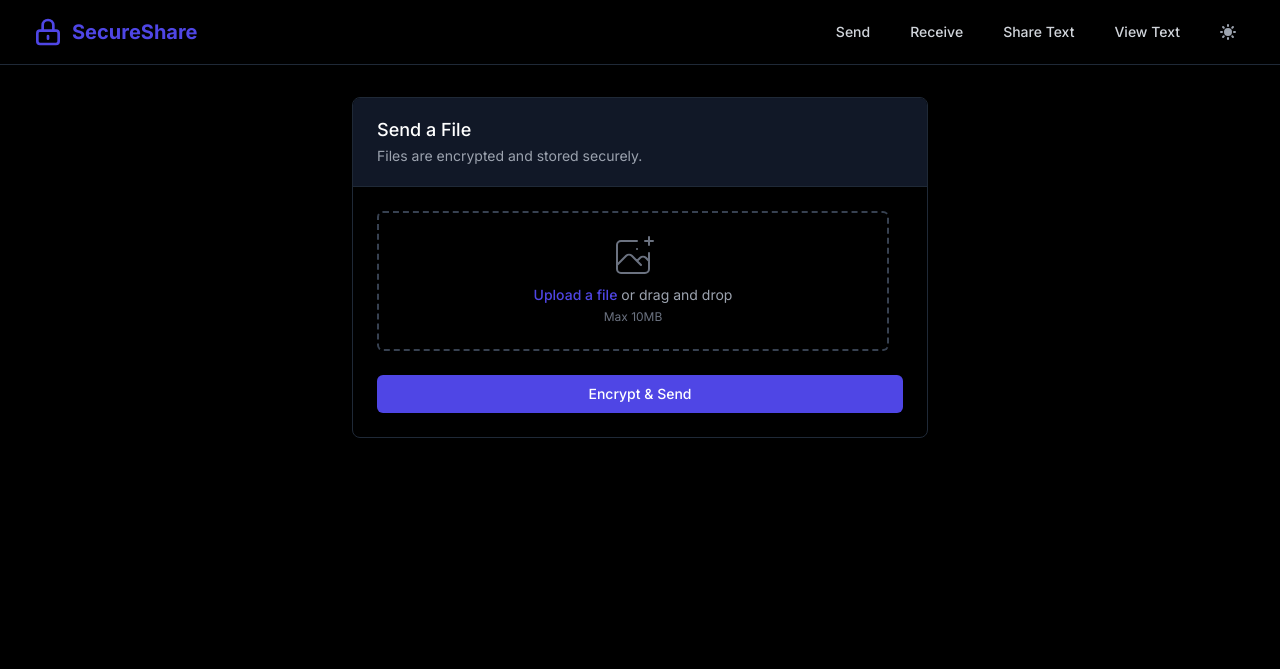
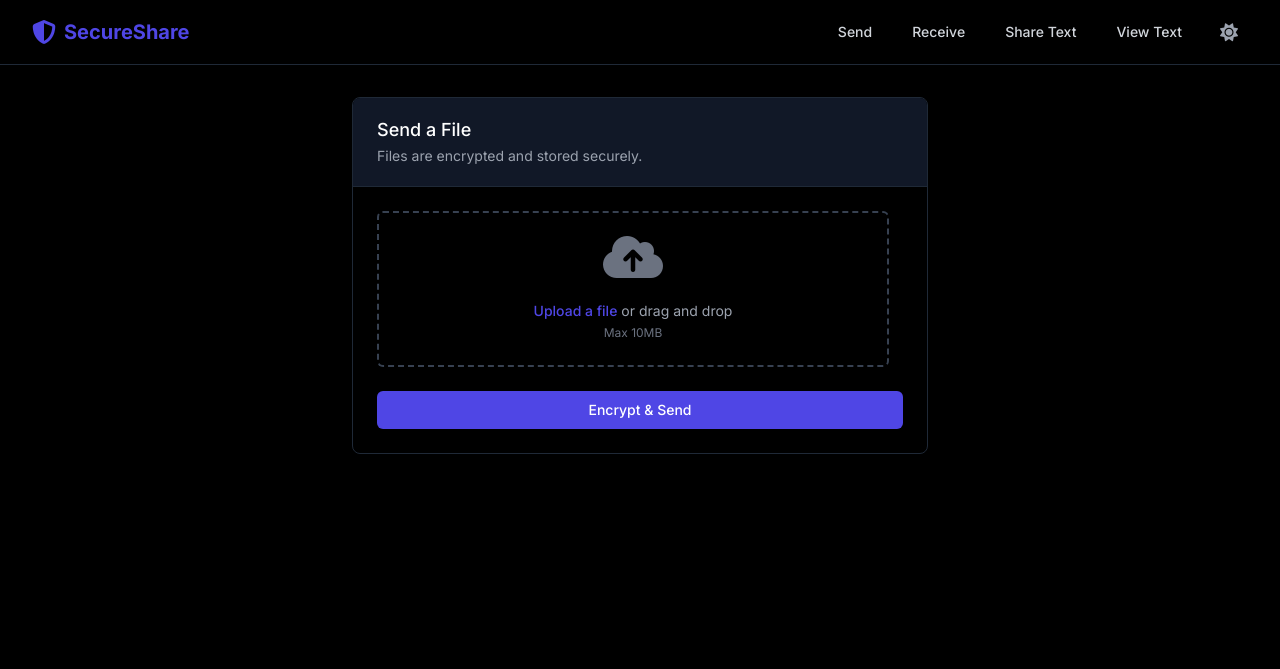
Before and after one commit to Abdul07in/file-sharing, a PHP site: page / in a window 1280 px wide. Shown: the top 669 px of the page. Run offline with PHP 8.4, Linux system fonts and the light colour scheme; some libraries are stand-ins or nearby versions.

Commit message:
refactor: replace raw SVGs with FontAwesome icons

```diff
--- a/js/download.js
+++ b/js/download.js
@@ -14,7 +14,7 @@ document.addEventListener('DOMContentLoaded', () => {
 
             // UI Updates
             btn.disabled = true;
-            btn.innerHTML = `<svg class="animate-spin -ml-1 mr-3 h-5 w-5 text-white inline" xmlns="http://www.w3.org/2000/svg" fill="none" viewBox="0 0 24 24"><circle class="opacity-25" cx="12" cy="12" r="10" stroke="currentColor" stroke-width="4"></circle><path class="opacity-75" fill="currentColor" d="M4 12a8 8 0 018-8V0C5.373 0 0 5.373 0 12h4zm2 5.291A7.962 7.962 0 014 12H0c0 3.042 1.135 5.824 3 7.938l3-2.647z"></path></svg> Decrypting...`;
+            btn.innerHTML = `<i class="fas fa-circle-notch fa-spin -ml-1 mr-3 text-white inline"></i> Decrypting...`;
 
             statusArea.classList.remove('hidden');
             statusArea.querySelector('div').className = 'bg-blue-50 border-l-4 border-blue-500 p-4 rounded-md';
--- a/js/upload.js
+++ b/js/upload.js
@@ -35,7 +35,7 @@ document.addEventListener('DOMContentLoaded', () => {
 
             // UI Updates
             btn.disabled = true;
-            btn.innerHTML = `<svg class="animate-spin -ml-1 mr-3 h-5 w-5 text-white inline" xmlns="http://www.w3.org/2000/svg" fill="none" viewBox="0 0 24 24"><circle class="opacity-25" cx="12" cy="12" r="10" stroke="currentColor" stroke-width="4"></circle><path class="opacity-75" fill="currentColor" d="M4 12a8 8 0 018-8V0C5.373 0 0 5.373 0 12h4zm2 5.291A7.962 7.962 0 014 12H0c0 3.042 1.135 5.824 3 7.938l3-2.647z"></path></svg> Initializing...`;
+            btn.innerHTML = `<i class="fas fa-circle-notch fa-spin -ml-1 mr-3 text-white inline"></i> Initializing...`;
 
             statusArea.classList.remove('hidden');
             statusMsg.textContent = "Prepare for upload...";
@@ -102,7 +102,7 @@ document.addEventListener('DOMContentLoaded', () => {
                 statusMsg.textContent = "Finalizing encryption...";
 
                 // 3. Complete
-                btn.innerHTML = `<svg class="animate-spin -ml-1 mr-3 h-5 w-5 text-white inline" xmlns="http://www.w3.org/2000/svg" fill="none" viewBox="0 0 24 24"><circle class="opacity-25" cx="12" cy="12" r="10" stroke="currentColor" stroke-width="4"></circle><path class="opacity-75" fill="currentColor" d="M4 12a8 8 0 018-8V0C5.373 0 0 5.373 0 12h4zm2 5.291A7.962 7.962 0 014 12H0c0 3.042 1.135 5.824 3 7.938l3-2.647z"></path></svg> Encrypting...`;
+                btn.innerHTML = `<i class="fas fa-circle-notch fa-spin -ml-1 mr-3 text-white inline"></i> Encrypting...`;
 
                 const completeResponse = await postData({
                     action: 'complete',
--- a/views/layout.php
+++ b/views/layout.php
@@ -11,6 +11,8 @@
     <link rel="preconnect" href="https://fonts.googleapis.com">
     <link rel="preconnect" href="https://fonts.gstatic.com" crossorigin>
     <link href="https://fonts.googleapis.com/css2?family=Inter:wght@300;400;500;600;700&display=swap" rel="stylesheet">
+    <!-- FontAwesome -->
+    <link rel="stylesheet" href="https://cdnjs.cloudflare.com/ajax/libs/font-awesome/6.4.0/css/all.min.css">
     <script src="./js/theme-init.js"></script>
     <script>
         tailwind.config = {
@@ -48,11 +50,7 @@
                 <div class="flex">
                     <div class="flex-shrink-0 flex items-center">
                         <a href="./" class="text-xl font-bold text-primary-600 flex items-center gap-2">
-                            <svg class="w-8 h-8" fill="none" stroke="currentColor" viewBox="0 0 24 24">
-                                <path stroke-linecap="round" stroke-linejoin="round" stroke-width="2"
-                                    d="M12 15v2m-6 4h12a2 2 0 002-2v-6a2 2 0 00-2-2H6a2 2 0 00-2 2v6a2 2 0 002 2zm10-10V7a4 4 0 00-8 0v4h8z">
-                                </path>
-                            </svg>
+                            <i class="fas fa-shield-alt text-2xl"></i>
                             SecureShare
                         </a>
                     </div>
@@ -73,16 +71,8 @@
                     <!-- Theme Toggle Button -->
                     <button id="theme-toggle" type="button"
                         class="text-gray-500 dark:text-gray-400 hover:bg-gray-100 dark:hover:bg-gray-800 focus:outline-none focus:ring-4 focus:ring-gray-200 dark:focus:ring-gray-700 rounded-lg text-sm p-2.5">
-                        <svg id="theme-toggle-dark-icon" class="hidden w-5 h-5" fill="currentColor" viewBox="0 0 20 20"
-                            xmlns="http://www.w3.org/2000/svg">
-                            <path d="M17.293 13.293A8 8 0 016.707 2.707a8.001 8.001 0 1010.586 10.586z"></path>
-                        </svg>
-                        <svg id="theme-toggle-light-icon" class="hidden w-5 h-5" fill="currentColor" viewBox="0 0 20 20"
-                            xmlns="http://www.w3.org/2000/svg">
-                            <path
-                                d="M10 2a1 1 0 011 1v1a1 1 0 11-2 0V3a1 1 0 011-1zm4 8a4 4 0 11-8 0 4 4 0 018 0zm-.464 4.95l.707.707a1 1 0 001.414-1.414l-.707-.707a1 1 0 00-1.414 1.414zm2.12-10.607a1 1 0 010 1.414l-.706.707a1 1 0 11-1.414-1.414l.707-.707a1 1 0 011.414 0zM17 11a1 1 0 100-2h-1a1 1 0 100 2h1zm-7 4a1 1 0 011 1v1a1 1 0 11-2 0v-1a1 1 0 011-1zM5.05 6.464A1 1 0 106.465 5.05l-.708-.707a1 1 0 00-1.414 1.414l.707.707zm1.414 8.486l-.707.707a1 1 0 01-1.414-1.414l.707-.707a1 1 0 011.414 1.414zM4 11a1 1 0 100-2H3a1 1 0 100 2h1z"
-                                fill-rule="evenodd" clip-rule="evenodd"></path>
-                        </svg>
+                        <i id="theme-toggle-dark-icon" class="hidden fas fa-moon text-lg"></i>
+                        <i id="theme-toggle-light-icon" class="hidden fas fa-sun text-lg"></i>
                     </button>
                 </div>
                 <!-- Mobile menu button -->
@@ -92,17 +82,10 @@
                         aria-controls="mobile-menu" aria-expanded="false">
                         <span class="sr-only">Open main menu</span>
                         <!-- Icon when menu is closed. -->
-                        <svg class="block h-6 w-6" xmlns="http://www.w3.org/2000/svg" fill="none" viewBox="0 0 24 24"
-                            stroke="currentColor" aria-hidden="true">
-                            <path stroke-linecap="round" stroke-linejoin="round" stroke-width="2"
-                                d="M4 6h16M4 12h16M4 18h16" />
-                        </svg>
+                        <!-- Icon when menu is closed. -->
+                        <i class="block fas fa-bars fa-lg" aria-hidden="true"></i>
                         <!-- Icon when menu is open. -->
-                        <svg class="hidden h-6 w-6" xmlns="http://www.w3.org/2000/svg" fill="none" viewBox="0 0 24 24"
-                            stroke="currentColor" aria-hidden="true">
-                            <path stroke-linecap="round" stroke-linejoin="round" stroke-width="2"
-                                d="M6 18L18 6M6 6l12 12" />
-                        </svg>
+                        <i class="hidden fas fa-times fa-lg" aria-hidden="true"></i>
                     </button>
                 </div>
             </div>
@@ -138,11 +121,7 @@
             <div class="bg-red-50 border-l-4 border-red-500 p-4 mb-6 rounded-md shadow-sm">
                 <div class="flex">
                     <div class="flex-shrink-0">
-                        <svg class="h-5 w-5 text-red-500" viewBox="0 0 20 20" fill="currentColor">
-                            <path fill-rule="evenodd"
-                                d="M10 18a8 8 0 100-16 8 8 0 000 16zM8.707 7.293a1 1 0 00-1.414 1.414L8.586 10l-1.293 1.293a1 1 0 101.414 1.414L10 11.414l1.293 1.293a1 1 0 001.414-1.414L11.414 10l1.293-1.293a1 1 0 00-1.414-1.414L10 8.586 8.707 7.293z"
-                                clip-rule="evenodd" />
-                        </svg>
+                        <i class="fas fa-exclamation-circle text-red-500 text-xl"></i>
                     </div>
                     <div class="ml-3">
                         <p class="text-sm text-red-700"><?= htmlspecialchars($_GET['message'] ?? 'An error occurred') ?></p>
@@ -155,11 +134,7 @@
             <div class="bg-green-50 border-l-4 border-green-500 p-4 mb-6 rounded-md shadow-sm">
                 <div class="flex">
                     <div class="flex-shrink-0">
-                        <svg class="h-5 w-5 text-green-500" viewBox="0 0 20 20" fill="currentColor">
-                            <path fill-rule="evenodd"
-                                d="M10 18a8 8 0 100-16 8 8 0 000 16zm3.707-9.293a1 1 0 00-1.414-1.414L9 10.586 7.707 9.293a1 1 0 00-1.414 1.414l2 2a1 1 0 001.414 0l4-4z"
-                                clip-rule="evenodd" />
-                        </svg>
+                        <i class="fas fa-check-circle text-green-500 text-xl"></i>
                     </div>
                     <div class="ml-3">
                         <p class="text-sm text-green-700">Success! Your PIN is: <strong
--- a/views/upload.php
+++ b/views/upload.php
@@ -13,12 +13,8 @@
             <div
                 class="max-w-lg flex justify-center px-6 pt-5 pb-6 border-2 border-gray-300 dark:border-gray-700 border-dashed rounded-md hover:border-primary-500 dark:hover:border-primary-500 transition-colors group">
                 <div class="space-y-1 text-center">
-                    <svg class="mx-auto h-12 w-12 text-gray-400 dark:text-gray-500 group-hover:text-primary-500 transition-colors"
-                        stroke="currentColor" fill="none" viewBox="0 0 48 48" aria-hidden="true">
-                        <path
-                            d="M28 8H12a4 4 0 00-4 4v20m32-12v8m0 0v8a4 4 0 01-4 4H12a4 4 0 01-4-4v-4m32-4l-3.172-3.172a4 4 0 00-5.656 0L28 28M8 32l9.172-9.172a4 4 0 015.656 0L28 28m0 0l4 4m4-24h8m-4-4v8m-12 4h.02"
-                            stroke-width="2" stroke-linecap="round" stroke-linejoin="round" />
-                    </svg>
+                    <i
+                        class="fas fa-cloud-upload-alt mx-auto text-5xl text-gray-400 dark:text-gray-500 group-hover:text-primary-500 transition-colors mb-4"></i>
                     <div class="flex text-sm text-gray-600 dark:text-gray-400 justify-center">
                         <label for="file"
                             class="relative cursor-pointer bg-white dark:bg-black rounded-md font-medium text-primary-600 hover:text-primary-500 focus-within:outline-none focus-within:ring-2 focus-within:ring-offset-2 focus-within:ring-primary-500 dark:focus-within:ring-offset-gray-900">
```
Also changed, not shown: views/view_text.php (+2 -10 lines).
